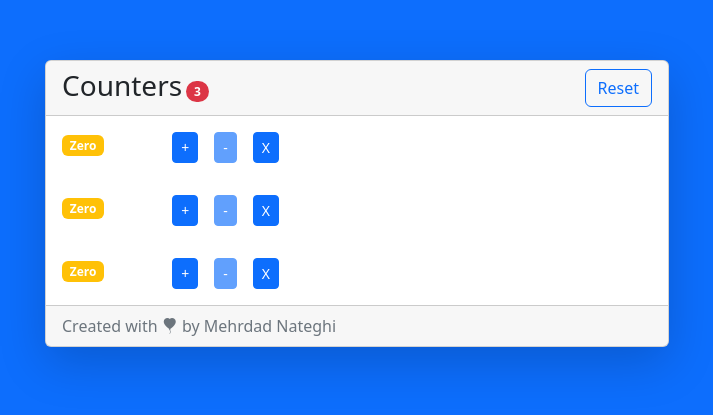
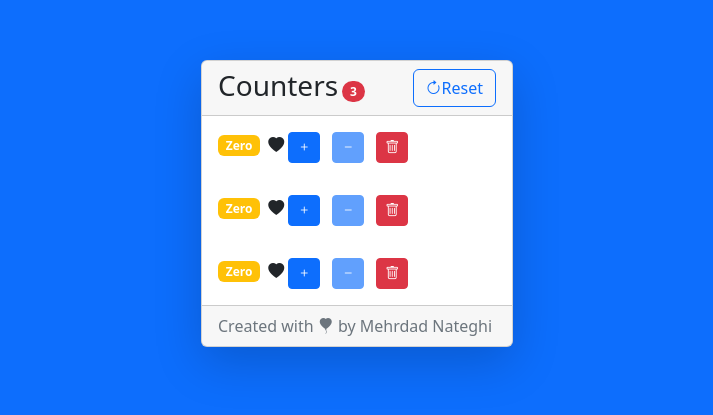
Before and after one commit to mehrdad-nateghi/react-projects, a React (Create React App) app in the folder 01-Counter/: page / in a window 1280 px wide. Shown: the part 213-628 px from the top of the page, without its empty margins (283-996 px from the left). Built offline with nearby package versions, Linux system fonts and the light colour scheme.

Commit message:
add Like componet v1

```diff
--- /dev/null
+++ b/01-Counter/src/components/common/like/Like.js
@@ -0,0 +1,14 @@
+import React, { Component } from "react";
+
+export default class Like extends Component {
+  render() {
+    const heart = <i className="bi bi-heart"></i>;
+    const heartFill = <i className="bi bi-heart-fill"></i>;
+
+    if (this.props) {
+      return heartFill;
+    } else {
+      return heart;
+    }
+  }
+}
--- a/01-Counter/src/components/counter/Counter.js
+++ b/01-Counter/src/components/counter/Counter.js
@@ -1,4 +1,5 @@
 import React, { Component } from "react";
+import Like from "../common/like/Like";
 
 export default class Counter extends Component {
   render() {
@@ -20,25 +21,27 @@ export default class Counter extends Component {
             </span>
           </div>
           <div className="col-md-10">
+            <Like onClick={() => this.props} />
+
             <button
-              className="btn btn-sm btn-primary mx-2"
+              className="btn btn-sm btn-primary mx-1"
               onClick={() => this.props.onIncrement(this.props.counter)}
             >
-              +
+              <i className="bi bi-plus"></i>
             </button>
 
             <button
               className={this.formatDecrementBtn()}
               onClick={() => this.props.onDecrement(this.props.counter)}
             >
-              -
+              <i className="bi bi-dash"></i>
             </button>
 
             <button
-              className="btn btn-sm btn-primary mx-2"
+              className="btn btn-sm btn-danger mx-1"
               onClick={() => this.props.onDelete(this.props.counter)}
             >
-              X
+              <i className="bi bi-trash"></i>
             </button>
           </div>
         </div>
--- a/01-Counter/src/components/counter/Counters.js
+++ b/01-Counter/src/components/counter/Counters.js
@@ -7,9 +7,9 @@ export default class Counters extends Component {
   countersDefault = {};
   state = {
     counters: [
-      { id: 1, value: 0 },
-      { id: 2, value: 0 },
-      { id: 3, value: 0 },
+      { id: 1, value: 0, like: true },
+      { id: 2, value: 0, like: true },
+      { id: 3, value: 0, like: true },
     ],
   };
 
@@ -34,16 +34,16 @@ export default class Counters extends Component {
 
   handleReset = () => {
     const counters = [
-      { id: 1, value: 0 },
-      { id: 2, value: 0 },
-      { id: 3, value: 0 },
+      { id: 1, value: 0, like: true },
+      { id: 2, value: 0, like: true },
+      { id: 3, value: 0, like: true },
     ];
     this.setState({ counters });
   };
 
   render() {
     return (
-      <div className="card shadow-lg w-50">
+      <div className="card shadow-lg w-25">
         <Header
           totalCounters={this.state.counters.length}
           onReset={this.handleReset}
--- a/01-Counter/src/components/counter/Header.js
+++ b/01-Counter/src/components/counter/Header.js
@@ -14,10 +14,10 @@ export default class Header extends Component {
 
         <h3 className="d-inline">
           <button
-            type="button"
             className="btn btn-outline-primary float-end"
             onClick={this.props.onReset}
           >
+            <i className="bi bi-arrow-clockwise"></i>
             Reset
           </button>
         </h3>
```
